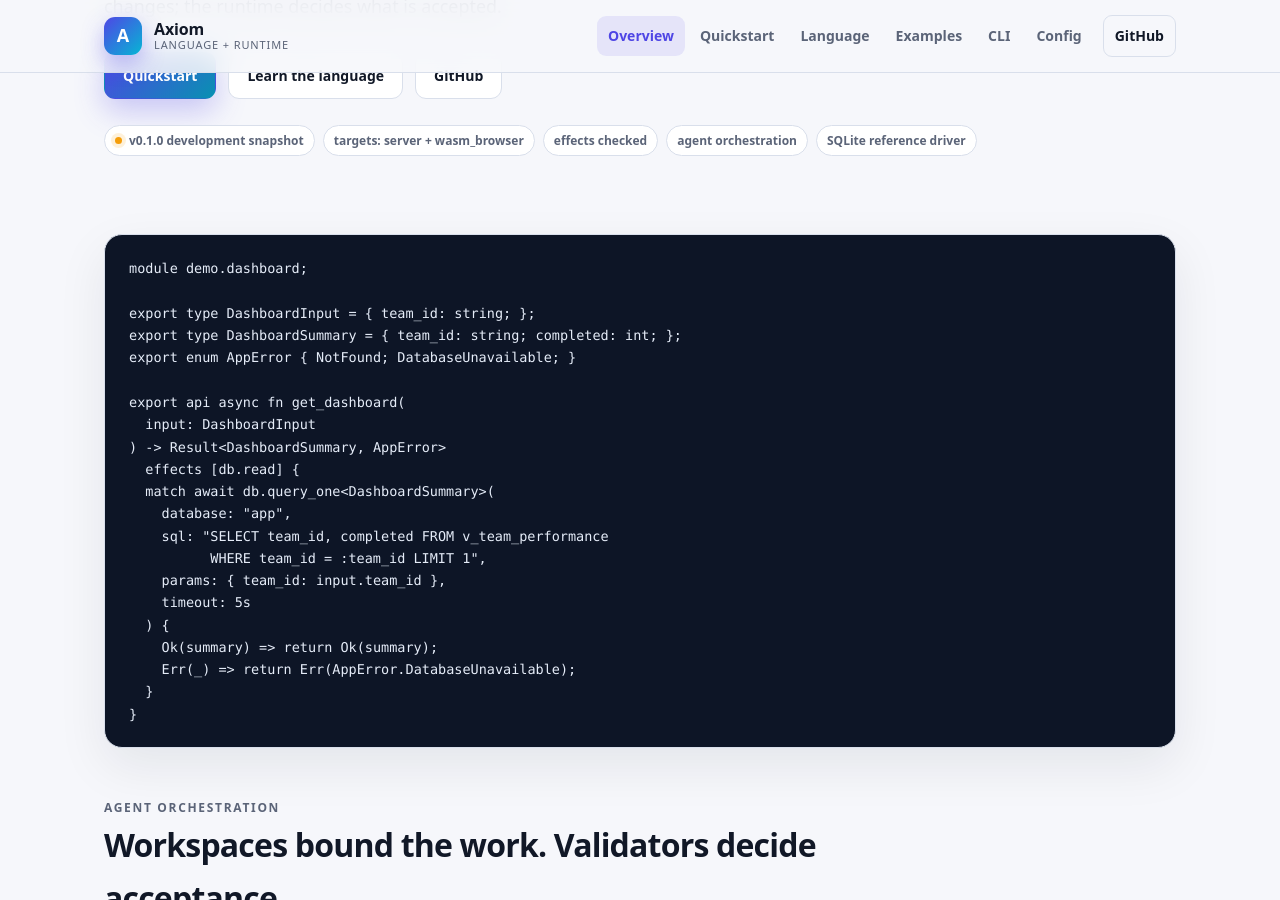
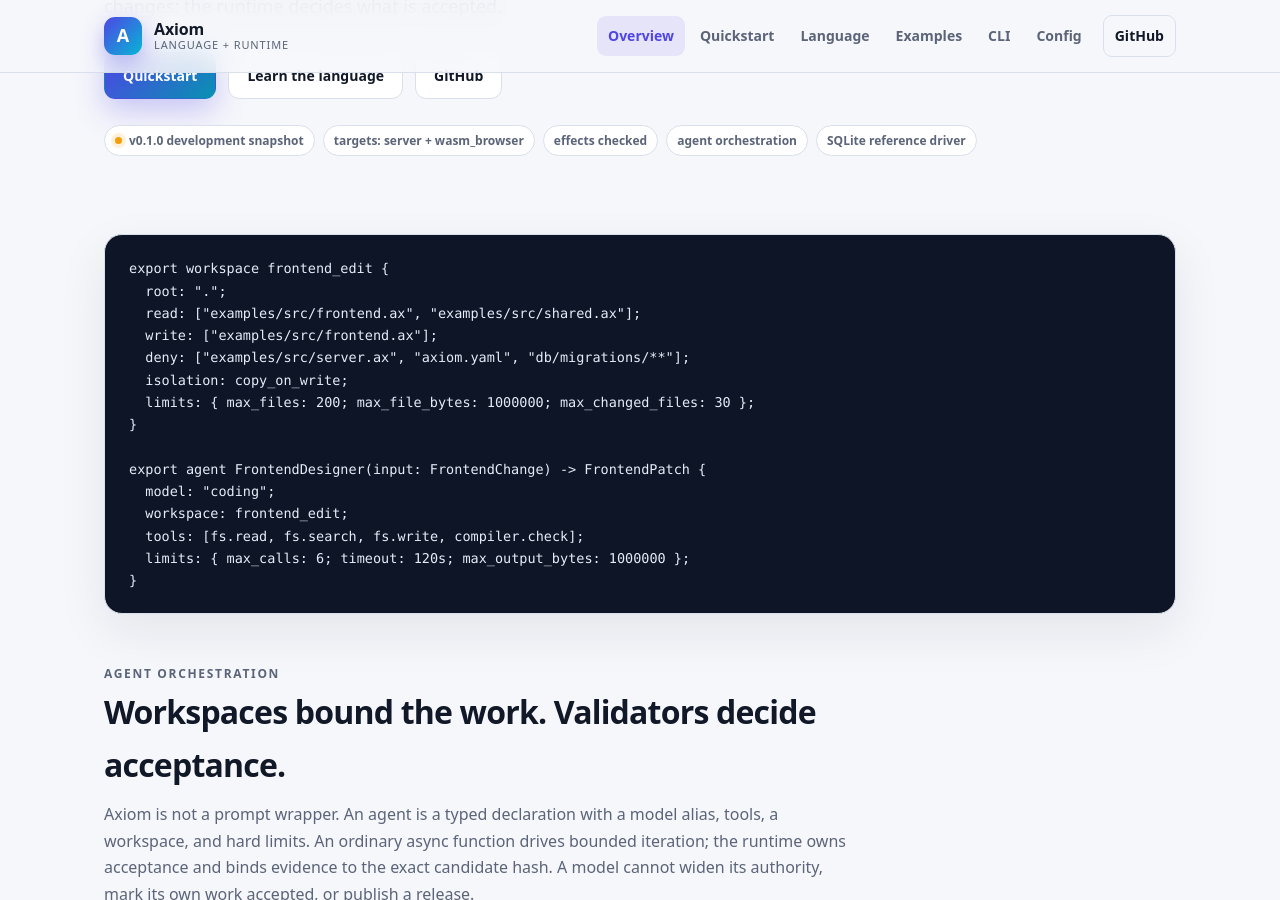
Before and after one commit to jvdhtm-lab/axiom, a Jekyll site: the page built from docs/index.md, in a window 1280 px wide and 900 px high, scrolled down 424 px. Built offline with Jekyll 4.4.1, drawn with Linux system fonts in a browser that asks for light colours.

Commit message:
docs: show an agent example on the overview hero
Replace the server/database hero snippet with the workspace and agent declarations so the overview leads with agent orchestration.

```diff
--- a/docs/index.md
+++ b/docs/index.md
@@ -28,26 +28,20 @@ description: A small, strongly typed language and runtime for full-stack applica
 
 <div class="hero-code">
 {% highlight typescript %}
-module demo.dashboard;
+export workspace frontend_edit {
+  root: ".";
+  read: ["examples/src/frontend.ax", "examples/src/shared.ax"];
+  write: ["examples/src/frontend.ax"];
+  deny: ["examples/src/server.ax", "axiom.yaml", "db/migrations/**"];
+  isolation: copy_on_write;
+  limits: { max_files: 200; max_file_bytes: 1000000; max_changed_files: 30 };
+}
 
-export type DashboardInput = { team_id: string; };
-export type DashboardSummary = { team_id: string; completed: int; };
-export enum AppError { NotFound; DatabaseUnavailable; }
-
-export api async fn get_dashboard(
-  input: DashboardInput
-) -> Result<DashboardSummary, AppError>
-  effects [db.read] {
-  match await db.query_one<DashboardSummary>(
-    database: "app",
-    sql: "SELECT team_id, completed FROM v_team_performance
-          WHERE team_id = :team_id LIMIT 1",
-    params: { team_id: input.team_id },
-    timeout: 5s
-  ) {
-    Ok(summary) => return Ok(summary);
-    Err(_) => return Err(AppError.DatabaseUnavailable);
-  }
+export agent FrontendDesigner(input: FrontendChange) -> FrontendPatch {
+  model: "coding";
+  workspace: frontend_edit;
+  tools: [fs.read, fs.search, fs.write, compiler.check];
+  limits: { max_calls: 6; timeout: 120s; max_output_bytes: 1000000 };
 }
 {% endhighlight %}
 </div>
```
